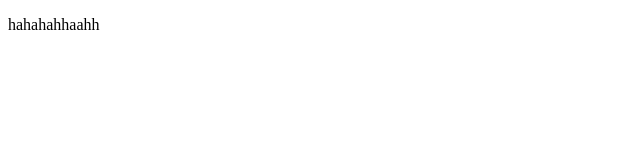
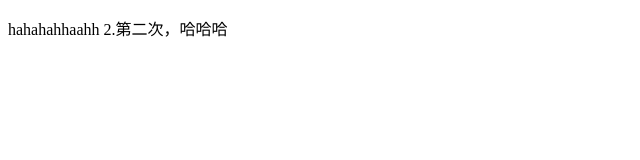
Before and after one commit to Sashaly/gp9-play, a plain HTML site: page index.html in a window 1280 px wide. Shown: the whole page, without its empty margins (0-640 px from the left). Drawn offline with Linux system fonts and the light colour scheme.

Commit message:
第二次提交

```diff
--- a/index.html
+++ b/index.html
@@ -8,7 +8,10 @@
 </head>
 <body>
   <div>
-    <p>hahahahhaahh</p>
+    <p>
+      hahahahhaahh
+      2.第二次，哈哈哈
+    </p>
   </div>
 </body>
 </html>
```
